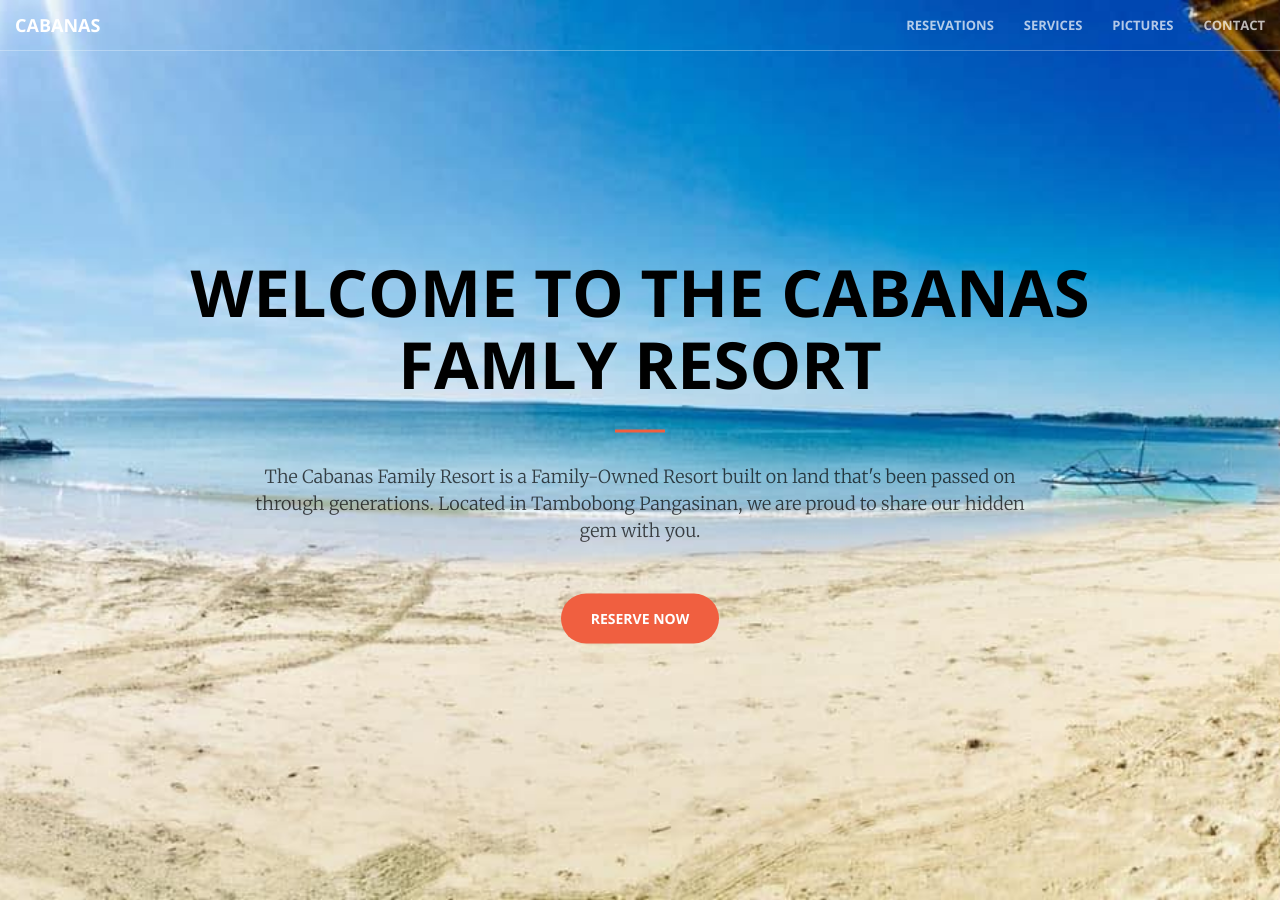
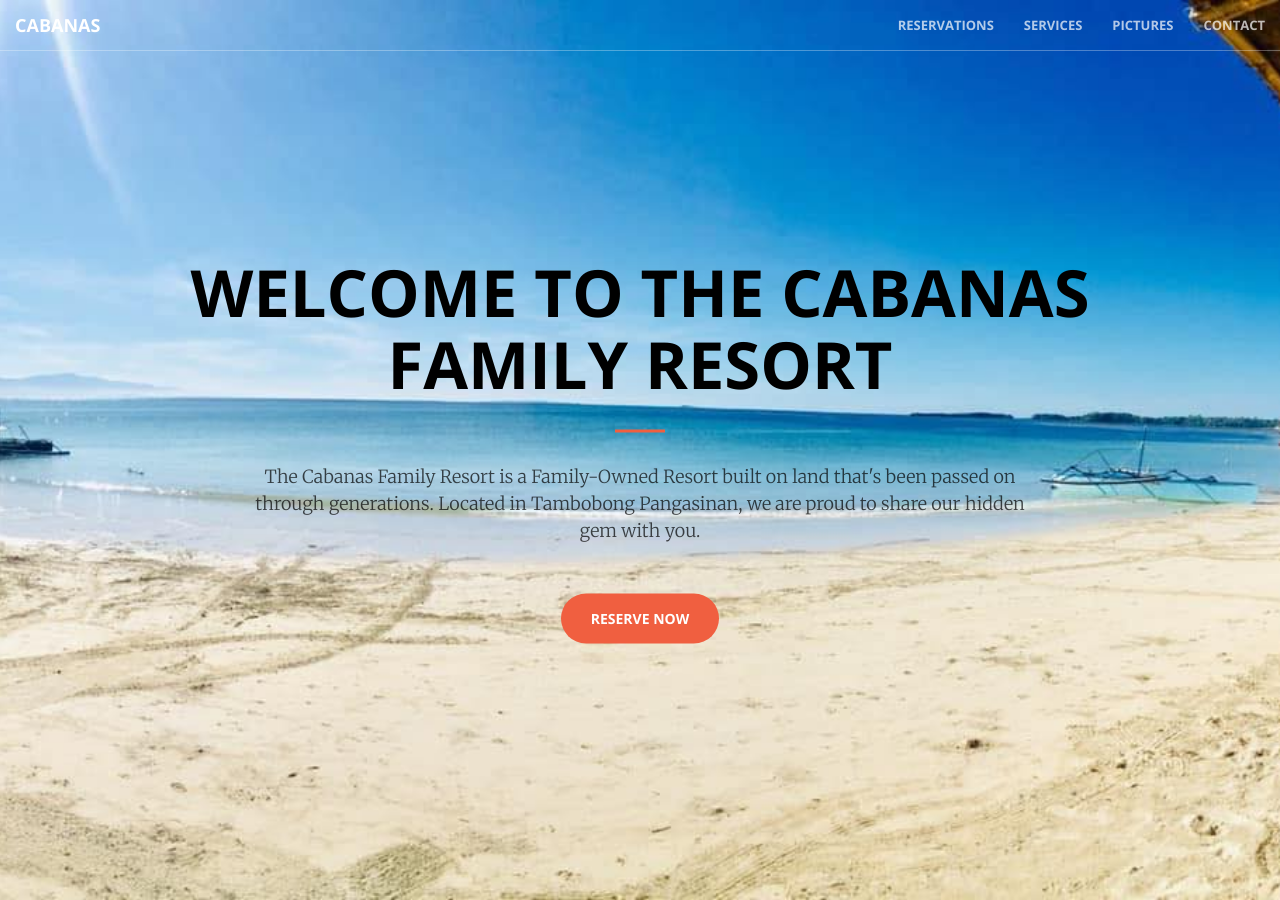
Before and after one commit to cabanasresort/Cabanas-Tambobong.github.io, a Jekyll site: the page built from index.html, in a window 1280 px wide and 900 px high. Built offline with Jekyll 4.4.1, drawn with Linux system fonts in a browser that asks for light colours.

Commit message:
Spelling

```diff
--- a/_includes/header.html
+++ b/_includes/header.html
@@ -1,7 +1,7 @@
 <header>
     <div class="header-content">
         <div class="header-content-inner">
-            <h1>Welcome to the Cabanas Famly Resort</h1>
+            <h1>Welcome to the Cabanas Family Resort</h1>
             <hr>
             <p>The Cabanas Family Resort is a Family-Owned Resort built on land that's been passed on through generations. Located in Tambobong Pangasinan, we are proud to share our hidden gem with you.
 
--- a/_includes/nav.html
+++ b/_includes/nav.html
@@ -15,7 +15,7 @@
         <div class="collapse navbar-collapse" id="bs-example-navbar-collapse-1">
             <ul class="nav navbar-nav navbar-right">
                 <li>
-                    <a class="page-scroll" href="#about">Resevations</a>
+                    <a class="page-scroll" href="#about">Reservations</a>
                 </li>
                 <li>
                     <a class="page-scroll" href="#services">Services</a>
```
